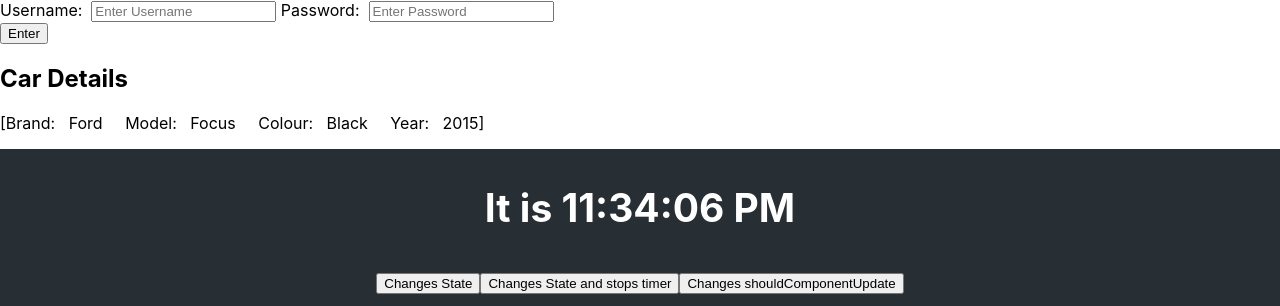
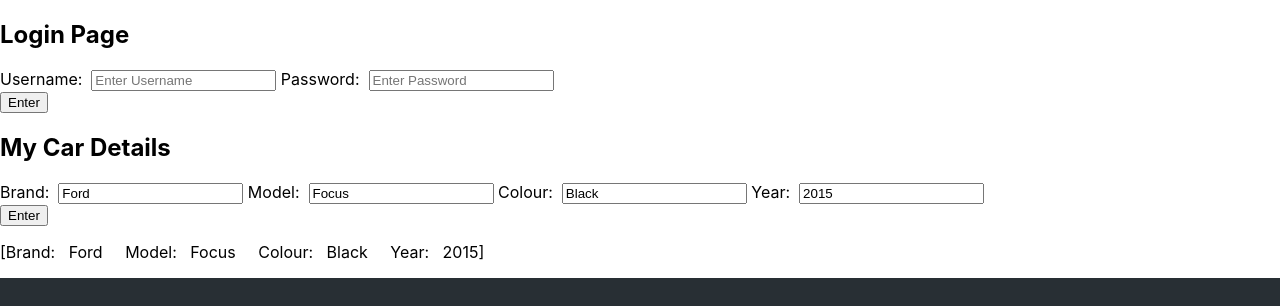
Before and after one commit to sanchayarun/React-Week-11, a React (Create React App) app: page / in a window 1280 px wide. Shown: the top 306 px of the page. Built offline with nearby package versions, Linux system fonts and the light colour scheme.

Commit message:
state car exercise part 2

```diff
--- a/src/App.js
+++ b/src/App.js
@@ -18,14 +18,14 @@ function App() {
         <Clock/>
         <h1 className="titleName">Teddy</h1>
         <p className= "address">{address.postcode}, {address.city}</p>
-        <img src="https://i.imgur.com/9Oqst5c.jpg" className="App-logo" alt="teddy photo" />
-        <p >
+        <img src="https://i.imgur.com/9Oqst5c.jpg" className="App-logo" alt="teddy" />
+
           <ul className="list">
             <li><b>Breed:</b> Havanese/Bichone Frise </li>
             <li><b>Size:</b> Small (under 10kg)</li>
             <li><b>Weight:</b> 8.7kg</li>
           </ul>
-        </p>
+
         <a
           className="App-link"
           href="https://wagwalking.com/breed/havachon"
--- a/src/Car/Car.jsx
+++ b/src/Car/Car.jsx
@@ -2,23 +2,43 @@ import { useState } from "react";
 
 const Car = () => {
 
-    const [Brand, setBrand] = useState("Ford");
-    const [Model, setModel] = useState("Focus");
-    const [Colour, setColour] = useState("Black");
-    const [Year, setYear] = useState("2015");
+    const [brand, setBrand] = useState("Ford");
+    const [model, setModel] = useState("Focus");
+    const [colour, setColour] = useState("Black");
+    const [year, setYear] = useState("2015");
 
+    const submitHandler = (event) => {event.preventDefault();}
 
     return(
+    <>
 
+        <h2>My Car Details</h2>
+
+        <form onSubmit = {submitHandler}>
+        <label htmlFor = "brand"> Brand: &nbsp;</label>
+        <input type = "text" placeholder ="Enter Brand " name = "brand" value = {brand} onChange = {event => setBrand(event.target.value) } />
+
+        <label htmlFor = "model"> Model: &nbsp;</label>
+        <input type = "text" placeholder="Enter Model" name = "model" value = {model} onChange = {event => setModel(event.target.value)} />
+
+        <label htmlFor = "colour"> Colour: &nbsp;</label>
+        <input type = "text" placeholder ="Enter Colour " name = "colour" value = {colour} onChange = {event => setColour(event.target.value) } />
+
+        <label htmlFor = "year"> Year: &nbsp;</label>
+        <input type = "text" placeholder="Enter Year" name = "year" value = {year} onChange = {event => setYear(event.target.value)} />
+
+        <br/>
+        <input type = "submit" value = "Enter"/>
+
+        </form>
 
         <p>
-        <h2>Car Details</h2>
-            [Brand: &nbsp; {Brand} &nbsp;&nbsp;&nbsp;
-            Model: &nbsp; {Model} &nbsp;&nbsp;&nbsp;
-            Colour: &nbsp; {Colour} &nbsp;&nbsp;&nbsp;
-            Year: &nbsp; {Year}]
+            [Brand: &nbsp; {brand} &nbsp;&nbsp;&nbsp;
+            Model: &nbsp; {model} &nbsp;&nbsp;&nbsp;
+            Colour: &nbsp; {colour} &nbsp;&nbsp;&nbsp;
+            Year: &nbsp; {year}]
         </p>
-
+    </>
     )
 
 }
--- a/src/Login/Login.jsx
+++ b/src/Login/Login.jsx
@@ -14,6 +14,8 @@ const  Login = () => {
     }
 
 return(
+<>
+    <h2>Login Page</h2>
 
     <form onSubmit={event =>handleSubmit(event)}>
         <label htmlFor = "username"> Username: &nbsp;</label>
@@ -24,7 +26,7 @@ return(
         <input type = "submit" value = "Enter"/>
 
     </form>
-
+</>
 )
 
 }
```
